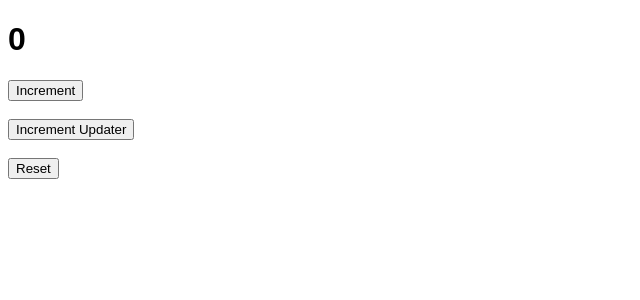
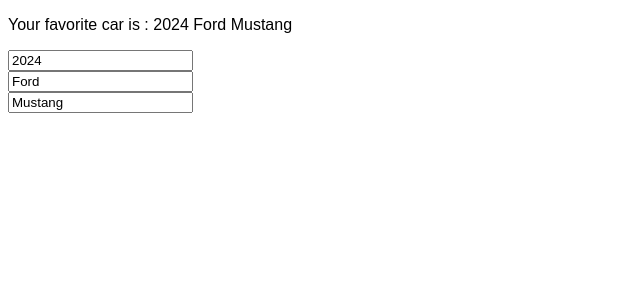
Before and after one commit to yoojanghun/react-practice, a React (Vite) app in the folder react-practice/: page / in a window 1280 px wide. Shown: the top 300 px of the page, without its empty margins (0-640 px from the left). Built offline with nearby package versions, Linux system fonts and the light colour scheme.

Commit message:
update Object in state

```diff
--- a/react-practice/src/App.jsx
+++ b/react-practice/src/App.jsx
@@ -1,10 +1,10 @@
-import Updater from "./Updater/Updater.jsx";
+import UpdateObject from "./UpdateObject/UpdateObject.jsx";
 
 function App() {
 
   return(
     <>
-      <Updater />
+      <UpdateObject />
     </>
   );
 }
--- /dev/null
+++ b/react-practice/src/UpdateObject/UpdateObject.jsx
@@ -0,0 +1,30 @@
+import { useState } from "react";
+
+function UpdateObject() {
+
+    const [car, setCar] = useState({year: 2024,
+                                    make: "Ford",
+                                    model: "Mustang"});
+
+    function handleYearChange(event) {
+        setCar(c => ({...c, year: event.target.value}));
+    }
+    function handleMakeChange(event) {
+        setCar(c => ({...c, make: event.target.value}));
+    }
+    function handleModelChange(event) {
+        setCar(c => ({...c, model: event.target.value}));
+    }
+
+    return (
+        <div>
+            <p>Your favorite car is : {car.year} {car.make} {car.model}</p>
+
+            <input type="number" value={car.year} onChange={handleYearChange} /> <br />
+            <input type="text" value={car.make} onChange={handleMakeChange} /> <br />
+            <input type="text" value={car.model} onChange={handleModelChange} /> <br />
+        </div>
+    );
+}
+
+export default UpdateObject;
```
